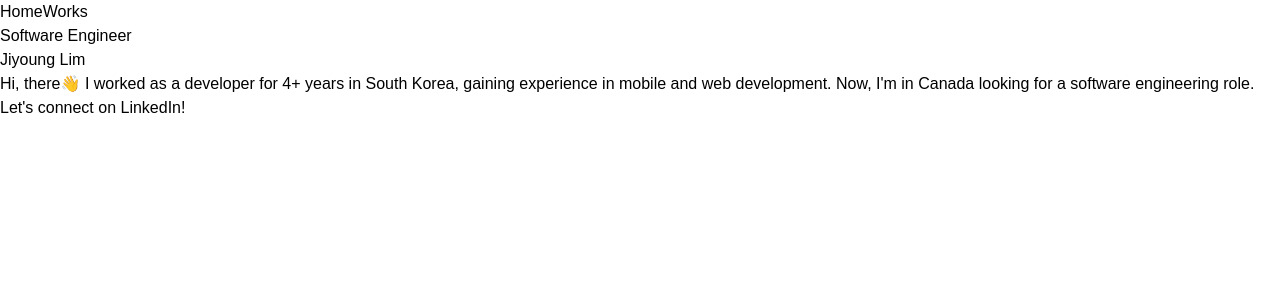
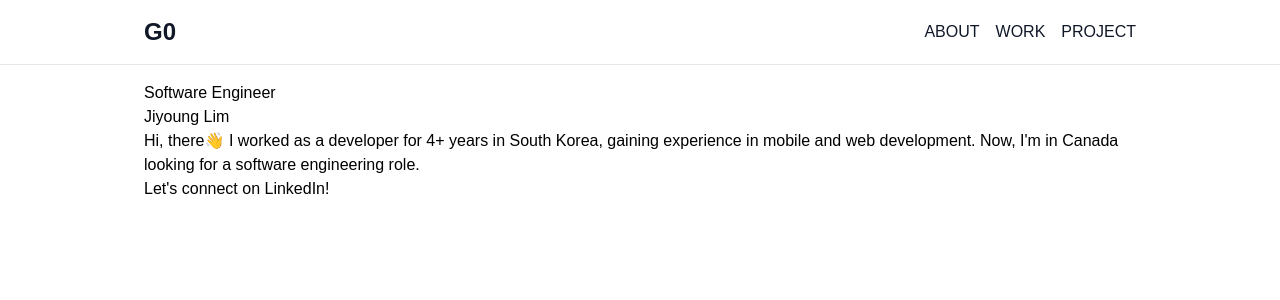
Before and after one commit to jylim-dev/jylim-dev.github.io, a React (Vite) app: page / in a window 1280 px wide. Shown: the top 300 px of the page. Built offline with nearby package versions, Linux system fonts and the light colour scheme; a web font is replaced by a local one.

Commit message:
add project nav and css

```diff
--- a/src/features/app/Router.tsx
+++ b/src/features/app/Router.tsx
@@ -7,6 +7,8 @@ import {
 import AboutContainer from "../about/Container";
 import WorksContainer from "../works/Container";
 import LayoutContainer from "../shared/layout/Container";
+import ProjectsContainer from "../projects/Container";
+import { PATH_PROJECT, PATH_WORK } from "../shared/constants/path";
 
 const router = createRoutesFromElements(
   <Route
@@ -19,7 +21,8 @@ const router = createRoutesFromElements(
     // errorElement={<ErrorContainer />}
   >
     <Route index element={<AboutContainer />} />
-    <Route path="works" element={<WorksContainer />} />
+    <Route path={PATH_WORK} element={<WorksContainer />} />
+    <Route path={PATH_PROJECT} element={<ProjectsContainer />} />
     {/* <Route path="*" element={<NotFound />} /> */}
   </Route>,
 );
--- /dev/null
+++ b/src/features/projects/Container.tsx
@@ -0,0 +1,9 @@
+const ProjectsContainer = () => {
+  return (
+    <main>
+      <h1>I participated in..</h1>
+    </main>
+  );
+};
+
+export default ProjectsContainer;
--- /dev/null
+++ b/src/features/shared/constants/path.ts
@@ -0,0 +1,3 @@
+export const PATH_HOME = "";
+export const PATH_WORK = "work";
+export const PATH_PROJECT = "project";
--- a/src/features/shared/layout/Container.tsx
+++ b/src/features/shared/layout/Container.tsx
@@ -1,16 +1,27 @@
 import { FunctionComponent } from "react";
 import { Link, Outlet } from "react-router-dom";
+import { PATH_PROJECT, PATH_WORK } from "../constants/path";
 
 const LayoutContainer: FunctionComponent = () => {
   return (
     <div className="layout-container">
-      <header>
-        <nav>
-          <Link to="/">Home</Link>
-          <Link to="/works">Works</Link>
+      <header className="sticky top-0 z-10 backdrop-filter backdrop-blur-sm bg-opacity-40 border-b border-gray-200">
+        <nav className="max-w-5xl mx-auto px-4">
+          <div className="flex items-center justify-between h-16">
+            <Link to="/">
+              <span className="text-2xl text-gray-900 font-semibold">G0</span>
+            </Link>
+            <div className="flex space-x-4 text-gray-900">
+              <Link to="/">ABOUT</Link>
+              <Link to={`/${PATH_WORK}`}>WORK</Link>
+              <Link to={`/${PATH_PROJECT}`}>PROJECT</Link>
+            </div>
+          </div>
         </nav>
       </header>
-      <Outlet />
+      <div className="max-w-5xl mx-auto p-4">
+        <Outlet />
+      </div>
     </div>
   );
 };
```
